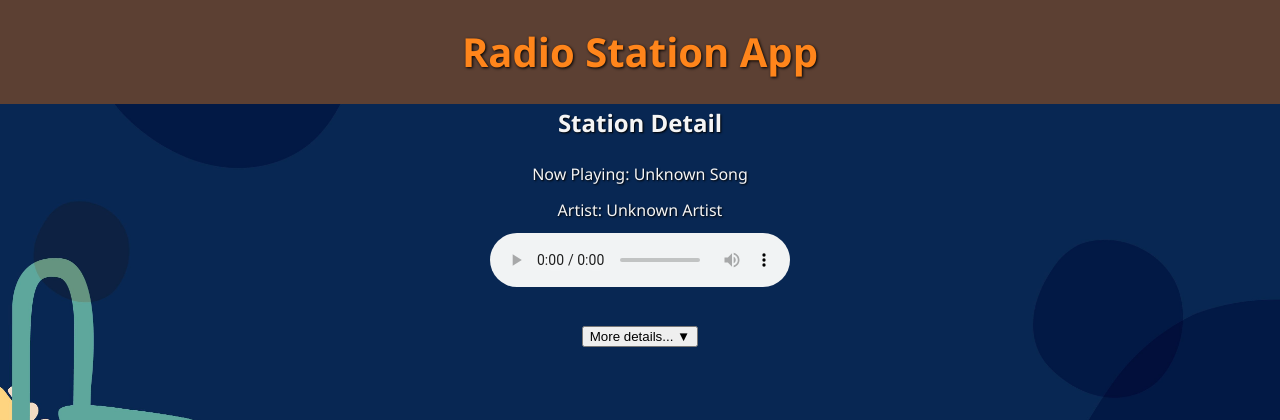
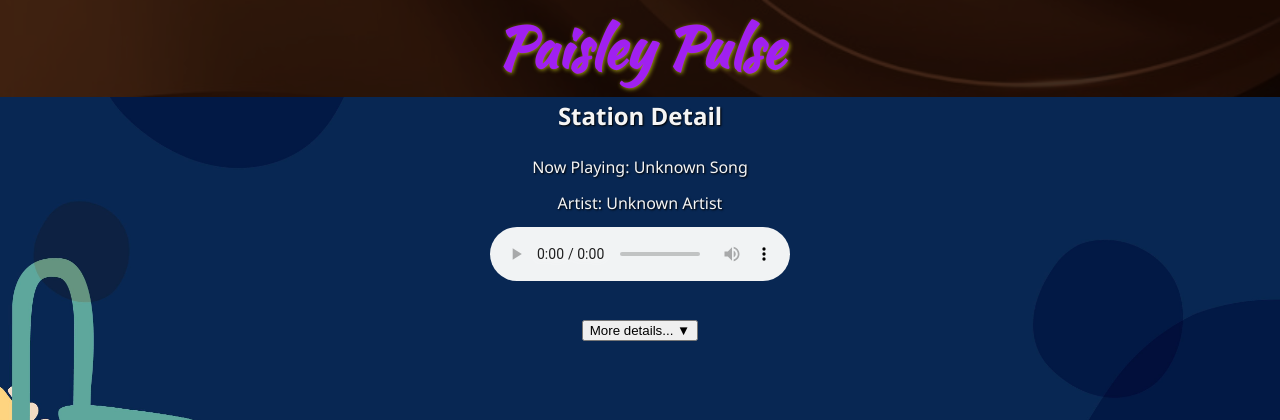
Before and after one commit to AaronOoooo/RadioStationApp, a Flask app: page /station/1 in a window 1280 px wide. Shown: the top 420 px of the page. Run offline with Flask 3, Linux system fonts and the light colour scheme; data that the repository does not hold is empty.

Commit message:
updated name to Paisley Pulse. Narroed banner.

```diff
--- a/static/css/styles.css
+++ b/static/css/styles.css
@@ -1,22 +1,48 @@
-/* Keep your header styles as is */
+/* --- Header Styles --- */
 header {
-    background-color: #5c4033; /* Warm chocolate brown */
-    padding: 20px;
+    position: relative; /* For proper positioning of the overlay */
+    background-image: url('../images/musicbanner.jpg');
+    background-size: cover;
+    background-position: center;
+    background-repeat: no-repeat;
+    background-color: #5c4033; /* Fallback/base color */
+    background-blend-mode: multiply;
     text-align: center;
+    padding: 15px 15px;
 }
 
-/* Update body to use the background image */
+header::before {
+    content: "";
+    position: absolute;
+    top: 0; left: 0; right: 0; bottom: 0;
+    background-color: rgba(0, 0, 0, 0.3); /* Overlay darken */
+    z-index: 1;
+}
+
+header h1 {
+    position: relative;
+    z-index: 2;
+    /* A purple tone reminiscent of Prince’s style */
+    color: #a020f0;
+    text-shadow: 1px 1px 4px #a19f13;
+    font-size: 3.5em;
+    line-height: 1.2;
+    margin: 0;
+
+    /* Use Kaushan Script with cursive as a fallback */
+    font-family: 'Kaushan Script', cursive;
+}
+
+/* --- Body Styles --- */
 body {
     /* Fallback background color if the image fails to load */
     background-color: #001f3f;
-
-    /* The background image */
+    /* Background image for the page */
     background-image: url('../images/musicbackground.jpg');
     background-repeat: no-repeat;
     background-position: center center;
     background-size: cover;
     background-attachment: fixed;
-
     color: #f5f5f5;
     font-family: 'Segoe UI', Tahoma, Geneva, Verdana, sans-serif;
     margin: 0;
@@ -24,20 +50,7 @@ body {
     line-height: 1.6;
 }
 
-
-header {
-    background-color: #5c4033; /* Warm chocolate brown */
-    padding: 20px;
-    text-align: center;
-}
-
-header h1 {
-    color: #ff851b; /* Soft vibrant orange */
-    text-shadow: 1px 1px 3px #000;
-    font-size: 2.5em;
-    margin: 0;
-}
-
+/* --- Search Container --- */
 .search-container {
     padding: 20px;
     text-align: center;
@@ -67,6 +80,7 @@ header h1 {
     background-color: #e47413;
 }
 
+/* --- Station List Styles --- */
 .station-list {
     padding: 20px;
 }
@@ -94,25 +108,26 @@ header h1 {
 }
 
 .station-list li a {
-    color: #fff;                /* Ensure link text is bright white */
+    color: #fff; /* Ensure link text is bright white */
     text-decoration: none;
     font-size: 1.1em;
     text-shadow: 1px 1px 2px #000;
 }
 
 .station-list li a:hover {
-    color: #ff851b;            /* Hover color for station links */
+    color: #ff851b; /* Hover color for station links */
 }
 
+/* --- Station Detail Styles --- */
 .station-detail {
-    text-align: center; /* Centers all inline elements (text, button, etc.) */
+    text-align: center; /* Centers inline elements (text, button, etc.) */
     margin: 0 auto;
-    max-width: 800px; /* Optional: limit the width if you want a narrower content area */
+    max-width: 800px; /* Optional: limit width for a narrower content area */
 }
 
 .station-detail audio {
-    display: block;   /* Make the audio player a block element */
-    margin: 0 auto;   /* Center the audio player horizontally */
+    display: block;   /* Centers the audio player as a block element */
+    margin: 0 auto;
 }
 
 .station-detail h2 {
--- a/templates/base.html
+++ b/templates/base.html
@@ -3,12 +3,17 @@
 <head>
     <meta charset="UTF-8">
     <meta name="viewport" content="width=device-width, initial-scale=1.0">
-    <title>Radio Station App</title>
+    <title>Paisley Pulse</title>
+
+    <!-- Existing CSS link -->
     <link rel="stylesheet" href="{{ url_for('static', filename='css/styles.css') }}">
+
+    <!-- Google Fonts: Kaushan Script for a bold brush script vibe -->
+    <link href="https://fonts.googleapis.com/css2?family=Kaushan+Script&display=swap" rel="stylesheet">
 </head>
 <body>
     <header>
-        <h1>Radio Station App</h1>
+        <h1>Paisley Pulse</h1>
     </header>
     <main>
         {% block content %}{% endblock %}
```
Also changed, not shown: README.md, static/images/musicbanner.jpg (added).
